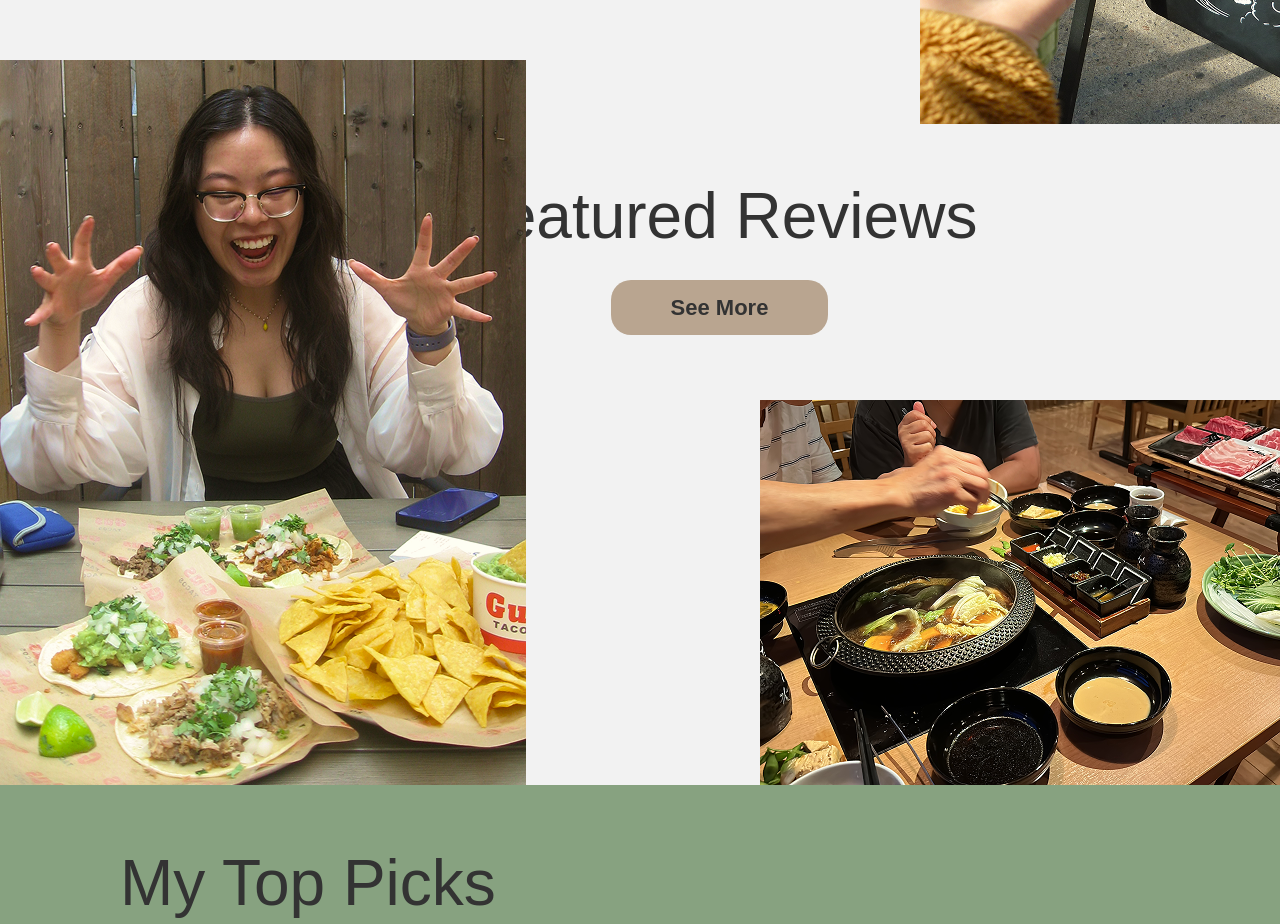
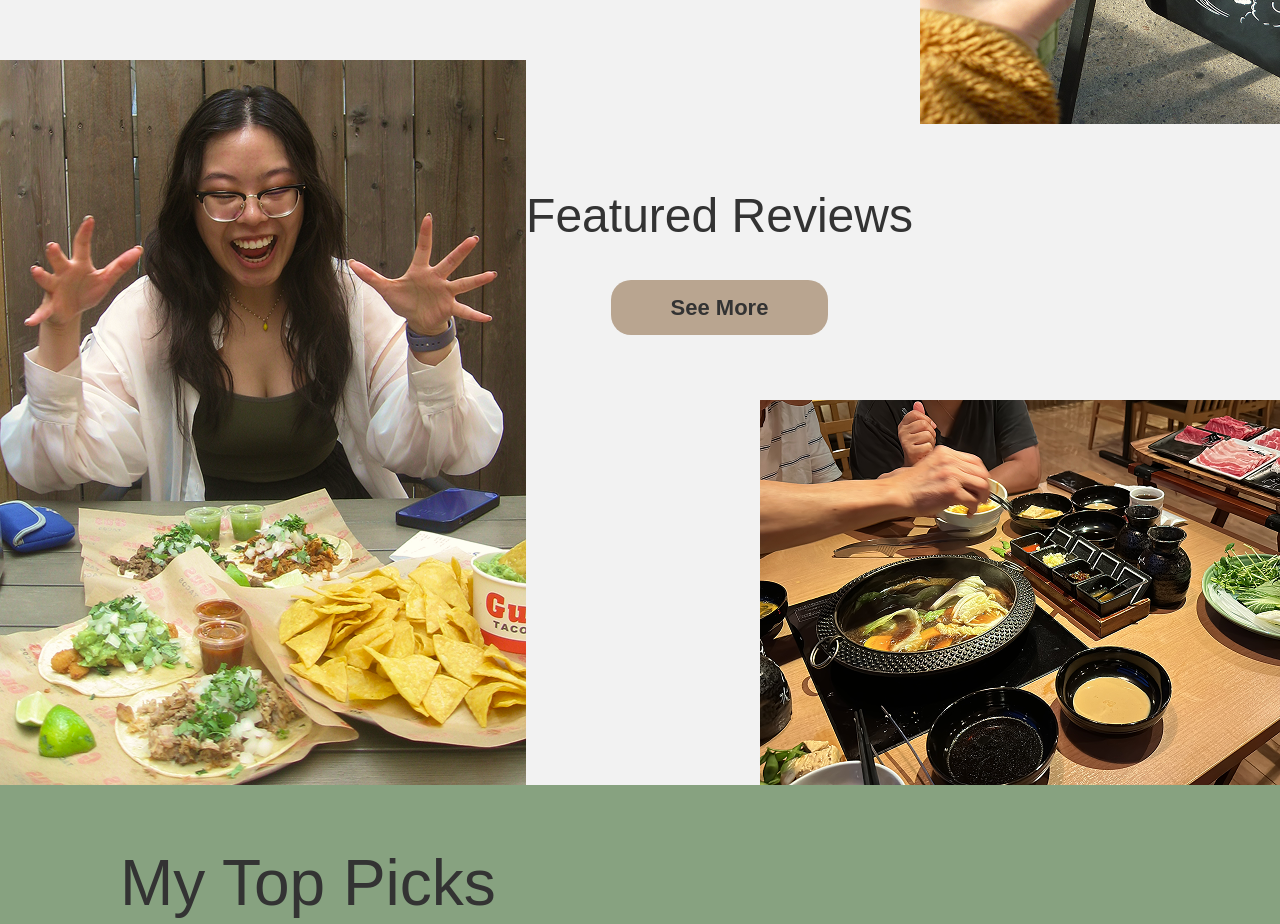
Before and after one commit to joycewyfan/Homepage, a plain HTML site: page index.html in a window 1280 px wide. Shown: the part 1180-2104 px from the top of the page. Drawn offline with Linux system fonts and the light colour scheme.

```diff
--- a/index.html
+++ b/index.html
@@ -2,8 +2,10 @@
 <html lang="en-ca">
 <head>
   <meta charset="UTF-8">
+  <meta http-equiv="X-UA-Compatible" content="IE=edge">
   <meta name="viewport" content="width=device-width, initial-scale=1.0">
   <title>The Fan Club - Food Edition</title>
+
   <style>
     /* ============================================
        CSS RESET
@@ -249,7 +251,7 @@
       color: var(--charcoal);
       text-align: center;
       font-family: "NicoMoji-Regular", sans-serif;
-      font-size: 64px;
+      font-size: 48px;
       line-height: 52px;
       font-weight: 400;
       position: absolute;
@@ -632,10 +634,10 @@
     </div>
 
     <!-- Featured Reviews Section -->
-    <div class="featured-title">Featured Reviews</div>
     <img class="featured-image-1" src="taco jump.png" alt="Taco review">
     <img class="featured-image-2" src="matcha wu wei.png" alt="Matcha review">
     <img class="featured-image-3" src="japanese hotpot.png" alt="Japanese hotpot review">
+    <div class="featured-title">Featured Reviews</div>
 
     <div class="see-more-button">
       <div class="btn-bg-brown"></div>
```
